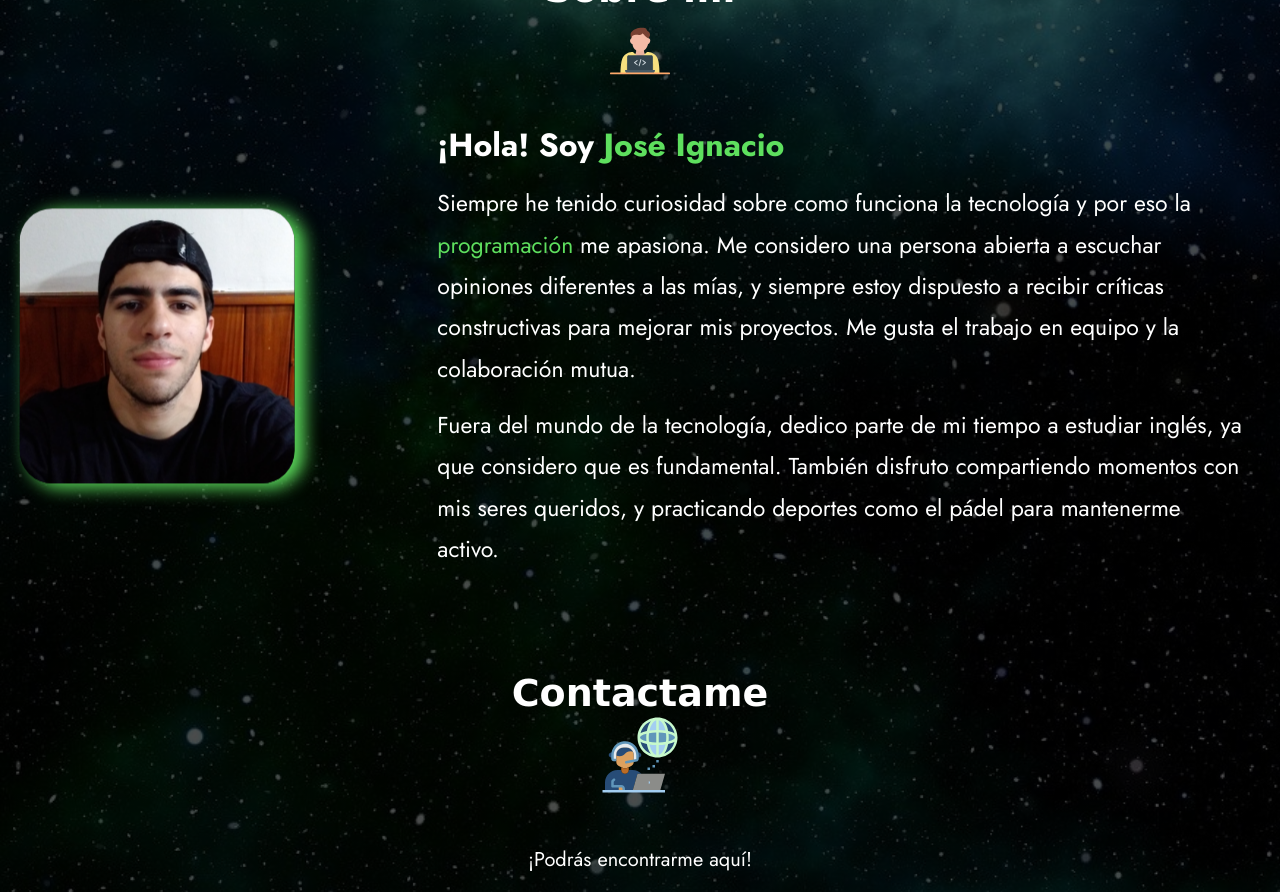
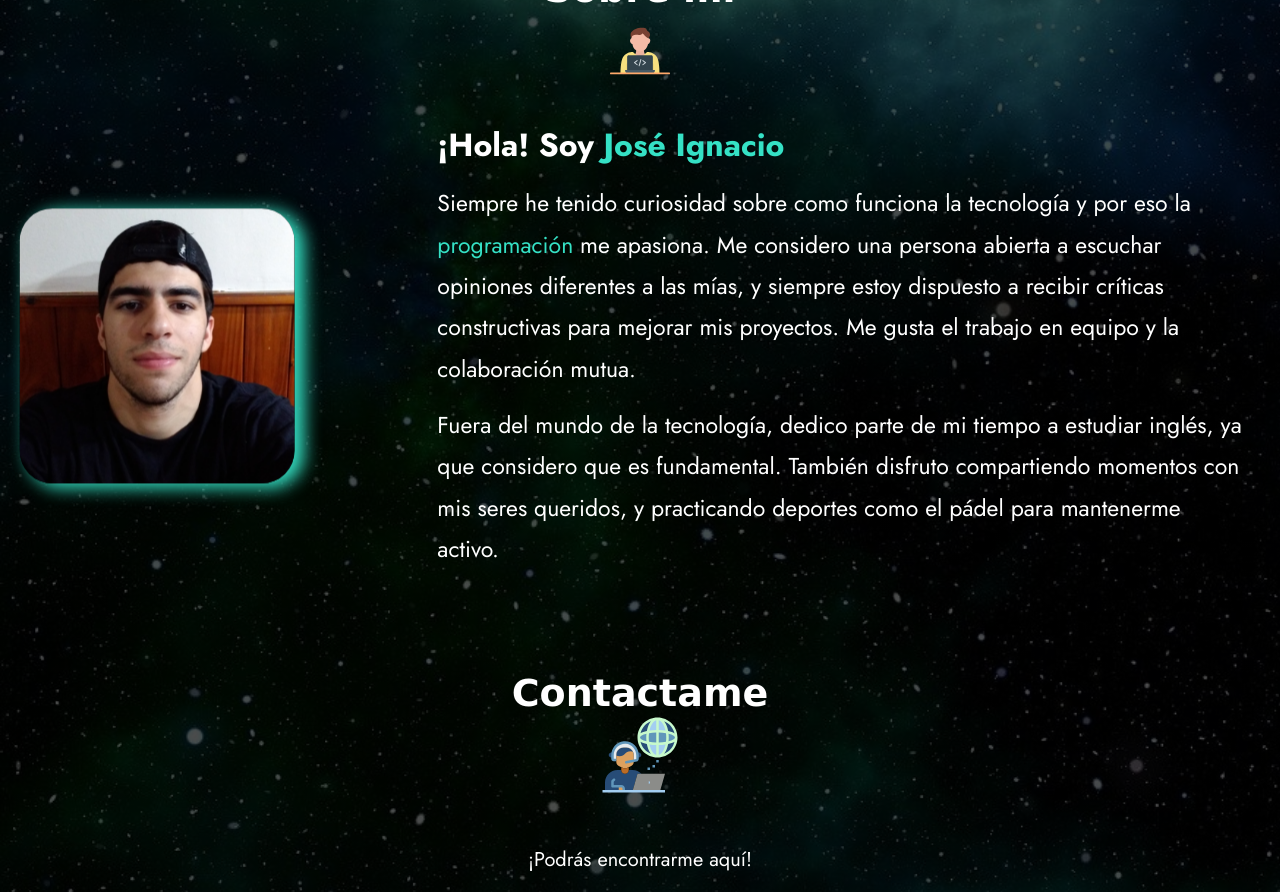
Before and after one commit to pulygarcia/Portfolio2, a plain HTML site: page index.html in a window 1280 px wide. Shown: the part 3160-4052 px from the top of the page. Drawn offline with Linux system fonts and the light colour scheme; a web font is replaced by a local one.

Commit message:
Cambio de colores

```diff
--- a/build/css/app.css
+++ b/build/css/app.css
@@ -573,7 +573,7 @@ main {
   }
 }
 .sobre-mi span {
-  color: #5edf5e;
+  color: #35e1c5;
 }
 .sobre-mi__heading {
   text-align: center;
@@ -615,7 +615,7 @@ main {
   height: 25rem;
   object-fit: cover;
   border-radius: 3rem;
-  box-shadow: #5edf5e 8px 3px 15px 1px;
+  box-shadow: #35e1c5 8px 3px 15px 1px;
   animation-name: latido;
   animation-duration: 2s;
   animation-iteration-count: infinite;
```
